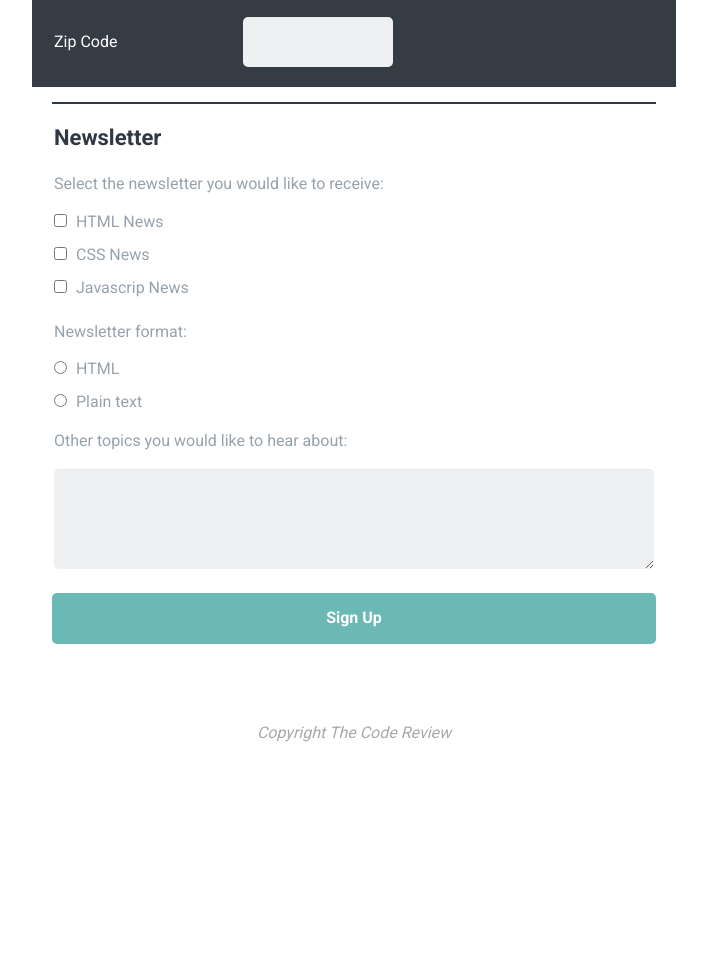
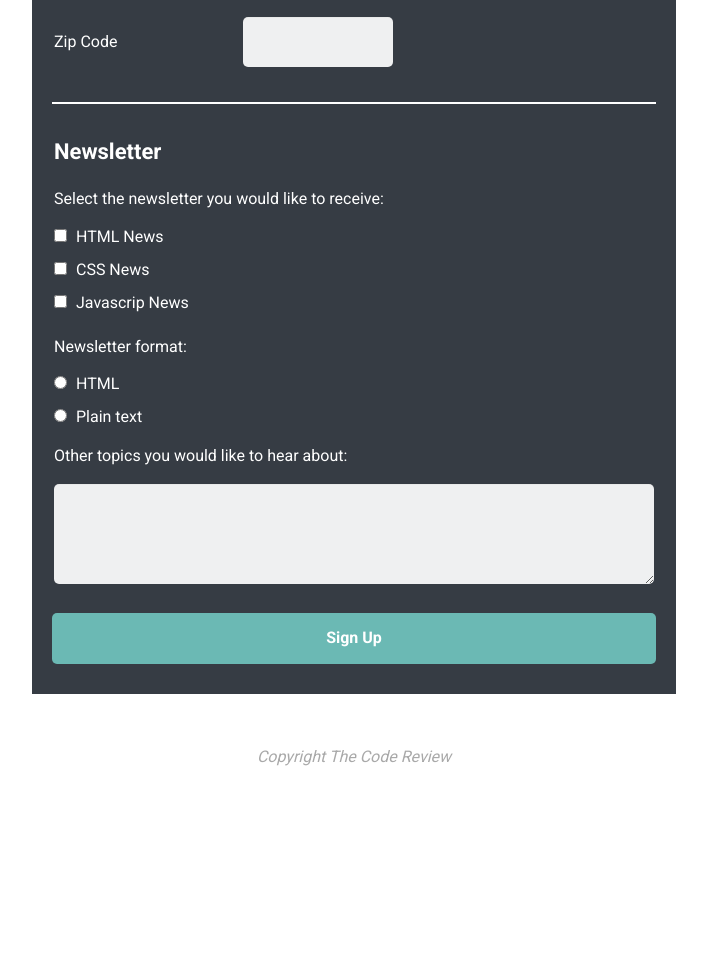
Before and after one commit to avocadohooman/online_registration_v4, a plain HTML site: page index.html in a window 1280 px wide. Shown: the part 765-1726 px from the top of the page, without its empty margins (286-993 px from the left). Drawn offline with Linux system fonts and the light colour scheme; a web font is replaced by a local one.

Commit message:
Revised based on reviewer feedback
- Removed <div> on line 55
- Added missing legend to "Newsletter" section
- Aligned background color to rest of form

```diff
--- a/css/style.css
+++ b/css/style.css
@@ -18,7 +18,7 @@ fieldset {
 }
 
 label {
-    color: #98a2ab;
+    color: white;
     margin-top: 10px;
 }
 
@@ -39,7 +39,6 @@ p {
     padding-top: 20px;
 }
 .h2-form {
-    color:#2f3944;
     font-size: 22px;
     font-weight: bold;
     padding-bottom: 20px;
@@ -141,6 +140,7 @@ textarea:focus {
 
 .background-dark {
     background-color: #363c44;
+    padding-bottom: 30px;
 }
 
 .flex-label,
@@ -177,10 +177,6 @@ select {
     color: darkgrey;
 }
 
-.margin {
-    margin-bottom: 10px;
-}
-
 
 input[class="zipcode"] {
     max-width: 50%;
@@ -191,7 +187,7 @@ input[class="zipcode"] {
     margin-right: 20px;
     margin-top: 15px;
     margin-bottom: 15px;
-    border-bottom: 2px solid #2f3944;
+    border-bottom: 2px solid white;
 }
 
 .newsletter-type,
@@ -199,9 +195,6 @@ input[class="zipcode"] {
      margin-bottom: 10px;
 }
 
-.newsletter-type {
-    margin-top: 25px;
-}
 .newsletter-format {
     margin-top: 20px;
 }
@@ -231,7 +224,7 @@ button {
 }
 
 .button-wrap {
-    margin-top: 10px;
+    margin-top: 15px;
     margin-right: 20px;
     margin-left: 20px;
 }
@@ -239,11 +232,10 @@ button {
 
 footer p {
     padding-bottom: 45%;
-    padding-top: 5%;
+    padding-top: 3%;
     text-align: center;
     font-style: italic;
 }
-
 
 
 /* Media Queries */
--- a/index.html
+++ b/index.html
@@ -28,12 +28,12 @@
 
                     <div class="flex-row">
                     <label class="flex-label" for="name">Full Name:</label>
-                    <input required type="text" id="name" name="user_name" placeholder="Required" class="input-control">
+                    <input type="text" id="name" name="user_name" placeholder="Required" required class="input-control">
                     </div>
 
                     <div class="flex-row">
                     <label class="flex-label"  for="email">Email:</label>
-                    <input required type="email" id="email" name="user_email" placeholder="Required" class="input-control">
+                    <input type="email" id="email" name="user_email" placeholder="Required" required class="input-control">
                     </div>
 
                     <div class="flex-row">
@@ -52,7 +52,7 @@
                     </div>
 
                     <div class="flex-row select-wrap">
-                    <label for="state" class="select-label"><div class="margin">State:</div></label>
+                    <label for="state" class="select-label">State:</label>
                     <div class="select-control"><select id="state" name="user_state">
                             <option class="disabled" value="" disabled selected>Choose State</option>
                             <option value="vienna">Vienna</option>
@@ -70,12 +70,12 @@
                     </div>
 
                 </fieldset>
-            </div>
+
             <div class="seperator-2"></div>
 
 
             <fieldset class="newsletter-info">
-                <label class="h2-form">Newsletter</label>
+                <legend class="h2-form h2-white">Newsletter</legend>
                 <div class="newsletter-type"><label>Select the newsletter you would like to receive:</label></div>
 
                 <input type="checkbox" id="html-n" name="user_type">
@@ -99,6 +99,7 @@
                 <textarea id="other" name="user_other"></textarea>
             </fieldset>
             <div class="button-wrap"><button type="submit">Sign Up</button></div>
+        </div>
         </form>
     </div>
 
```
